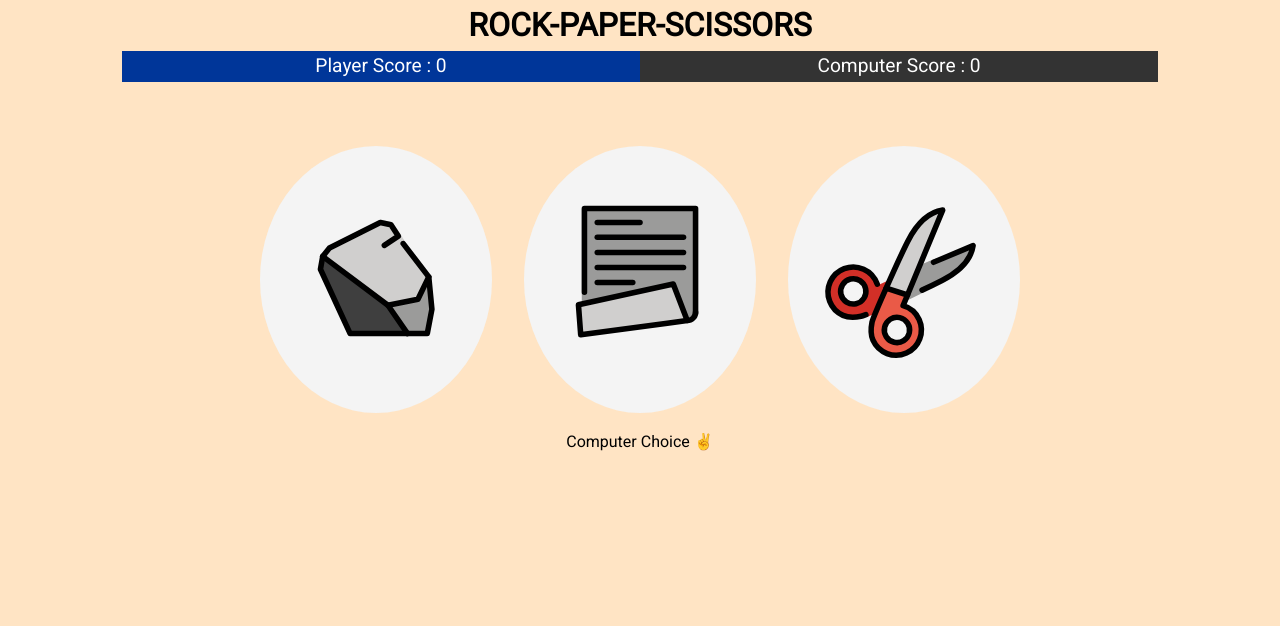
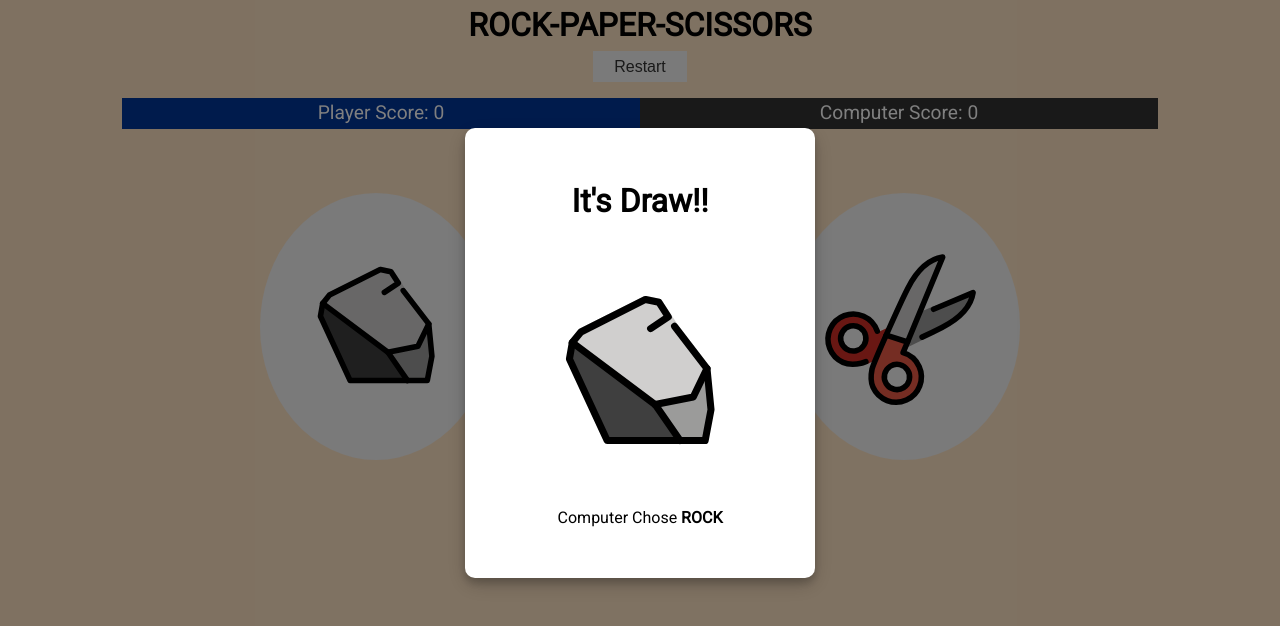
Before and after one commit to Somdotta07/js-Assignment, a plain HTML site: page index.html in a window 1280 px wide. Both pictures are taken after a click on the button 376 px from the left and 279 px from the top of the page. Drawn offline with Linux system fonts and the light colour scheme.

Commit message:
Added functionality and modal

```diff
--- a/index.html
+++ b/index.html
@@ -18,14 +18,16 @@
       </div>
       <div class="game">
         <div class="player-choices">
-          <button class="choice-btn"><img src="./images/rock.svg"></button>
-          <button class="choice-btn"><img src="./images/paper.svg"></button>
-          <button class="choice-btn"><img src="./images/scissors.svg"></button>
+          <button  class="choice-btn"><img src="./images/rock.svg" id= "rock" /></button>
+          <button class="choice-btn"><img src="./images/paper.svg"  id= "paper"  /></button>
+          <button  class="choice-btn">
+            <img src="./images/scissors.svg" id= "scissors" />
+          </button>
         </div>
       </div>
       <div class="modal">
-       <div class="modal-content">Computer Choice ✌️</div>
-       </div>
+        <div class="modal-content"></div>
+      </div>
     </div>
     <script src="script.js"></script>
   </body>
--- a/script.js
+++ b/script.js
@@ -1,56 +1,56 @@
 // Mathematical Shapes
 //a) Write a JavaScript program to find the diagonal of a square where the length of each side is 9.
 
-function findDiagonal() {
-  let sideLength = 9;
-  return Math.sqrt(2) * sideLength;
-}
+// function findDiagonal() {
+//   let sideLength = 9;
+//   return Math.sqrt(2) * sideLength;
+// }
 
-console.log(findDiagonal());
+// console.log(findDiagonal());
 // b) Write a JavaScript program to find the area of a triangle where lengths of the three of its sides are 5, 6 and 7.
 
-function areaOfTriangle() {
-  let sideA = 5,
-    sideB = 6,
-    sideC = 7;
-  let semiPerimeter = (sideA + sideB + sideC) / 2;
-  let area = 0;
-  area = Math.sqrt(
-    semiPerimeter *
-      (semiPerimeter - sideA) *
-      (semiPerimeter - sideB) *
-      (semiPerimeter - sideC),
-  );
-  const fixedArea = area.toFixed(2);
-  return fixedArea;
-}
+// function areaOfTriangle() {
+//   let sideA = 5,
+//     sideB = 6,
+//     sideC = 7;
+//   let semiPerimeter = (sideA + sideB + sideC) / 2;
+//   let area = 0;
+//   area = Math.sqrt(
+//     semiPerimeter *
+//       (semiPerimeter - sideA) *
+//       (semiPerimeter - sideB) *
+//       (semiPerimeter - sideC),
+//   );
+//   const fixedArea = area.toFixed(2);
+//   return fixedArea;
+// }
 
-console.log(areaOfTriangle());
+// console.log(areaOfTriangle());
 
-const circle = (r) => {
-  let circumference = 0,
-    surfaceArea = 0;
-  const PI = 3.14;
-  circumference = 2 * PI * r;
-  surfaceArea = PI * r ** 2;
-  return [circumference, surfaceArea];
-};
+// const circle = (r) => {
+//   let circumference = 0,
+//     surfaceArea = 0;
+//   const PI = 3.14;
+//   circumference = 2 * PI * r;
+//   surfaceArea = PI * r ** 2;
+//   return [circumference, surfaceArea];
+// };
 
-console.log(circle(4));
+// console.log(circle(4));
 
-// Conditional Statements  & Loops
+// // Conditional Statements  & Loops
 
-//a) Write a JavaScript program that accepts two integers and displays the larger of the two.
+// //a) Write a JavaScript program that accepts two integers and displays the larger of the two.
 
-function condition() {
-  let num1 = 9,
-    num2 = 5;
-  if (num1 > num2) {
-    return num1;
-  }
-}
+// function condition() {
+//   let num1 = 9,
+//     num2 = 5;
+//   if (num1 > num2) {
+//     return num1;
+//   }
+// }
 
-console.log(condition());
+// console.log(condition());
 
 //b) Write a JavaScript program that checks whether an integer is an even or an odd number.
 
@@ -66,12 +66,25 @@ console.log(condition());
 // oddEven()
 /*------------------------------------------------------------------------------------------------------------------------------------------*/
 
+//(Main JavaScript Project):
+const restart = document.querySelector(".restart-btn");
+const gameBtns = document.querySelectorAll(".choice-btn");
+const scoreBoard = document.querySelector(".score-board");
+const result = document.querySelector(".modal-content");
+const modal = document.querySelector(".modal");
+const score = {
+  playerScore: 0,
+  computerScore: 0,
+};
 
+function game(e) {
+  restart.style.display = "inline-block";
+  const playerSelection = e.target.id.toUpperCase();
+  const computerSelection = computerPlay().toUpperCase();
+  const winner = playRound(playerSelection, computerSelection);
+  finalWinner(winner, computerSelection);
+}
 
-
-
-
-//(Main JavaScript Project):
 function computerPlay() {
   let options = ["Rock", "Paper", "Scissors"];
   let random = Math.floor(Math.random() * 3);
@@ -100,51 +113,46 @@ function playRound(playerSelection, computerSelection) {
   }
 }
 
-function game() {
-  let computerScore = 0,
-    playerScore = 0;
+function finalWinner(winner, computerSelection) {
+  if (winner === "Computer Win!") {
+    score.computerScore++;
+    result.innerHTML = `
+     <h1 class="text-win"> Computer Win</h1>
+     <img src="./images/${computerSelection}.svg" id= ${computerSelection} />
+            <p>Computer Chose <strong>${computerSelection}</p>`;
+  } else if (winner === "Player Win!") {
+    score.playerScore++;
+    result.innerHTML = `
+     <h1 class="text-win"> Player Win</h1>
+     <img src="./images/${computerSelection}.svg" id= ${computerSelection} />
+     <p>Computer Chose <strong>${computerSelection}</strong></p>`;
+  } else {
+    result.innerHTML = `
+     <h1 class="text-win"> It's Draw!!</h1>
+     <img src="./images/${computerSelection}.svg" id= ${computerSelection} />
+     <p>Computer Chose <strong>${computerSelection}</strong></p>`;
+  }
+  scoreBoard.innerHTML = `
+    <p>Player Score: ${score.playerScore}</p>
+    <p>Computer Score: ${score.computerScore}</p>
+  `;
+  modal.style.display = "block";
+}
 
-  for (let i = 0; i < 5; i++) {
-    const computerSelection = computerPlay().toUpperCase();
-    // const playerSelection = prompt().toUpperCase();
-    let gameRound = playRound(playerSelection, computerSelection);
-    console.log(gameRound);
-    let winner = "Computer Win!";
-    let winnerP = "Player Win!";
-    if (gameRound === winner) {
-      computerScore++;
-      console.log(`Computer score: ${computerScore}`)
-    } else if (gameRound === winnerP) {
-      playerScore++;
-      console.log(`Player score: ${playerScore}`)
-    }
-  }
-  if (computerScore === playerScore) {
-    return "HURRAH!! DRAW!";
-  } else if (computerScore > playerScore) {
-    return "Oh! Computer Win!";
-  } else {
-    return "WELL DONE!! Player Win!!";
+function restartGame() {
+  (score.computerScore = 0), (score.playerScore = 0);
+  scoreBoard.innerHTML = `
+    <p>Player Score: 0</p>
+    <p>Computer Score: 0</p>
+  `;
+}
+
+function clearModal(e) {
+  if (e.target == modal) {
+    modal.style.display = "none";
   }
 }
 
-console.log(game());
-
-
-
-
-/*              */
-
-// const element = document.createElement(<p>"Hey I'm red!"</p>);
-// element.style.color = 'red';
-// const heading = document.createElement(<h3>"I'm a blue h3!"</h3>);
-// heading.style.color = 'blue';
-
-// const newDiv = document.createElement("div");
-// const newHeading = document.createElement(<h1>Hello!</h1>)
-// const button = document.createElement(<button>Click me</button>)
-// newDiv.appendChild(newHeading);
-// newDiv.appendChild(button)
-// const main = document.querySelector('#main');
-
-// main.appendChild(newDiv);
+gameBtns.forEach((choice) => choice.addEventListener("click", game));
+window.addEventListener("click", clearModal);
+restart.addEventListener("click", restartGame);
--- a/style.css
+++ b/style.css
@@ -98,3 +98,41 @@ body {
 height: 200px;
 width: 200px;
 }
+
+.modal {
+  display: none;
+  position: fixed;
+  z-index: 1;
+  left: 0;
+  top: 0;
+  height: 100%;
+  width: 100%;
+  overflow: auto;
+  background: rgba(0, 0, 0, 0.5);
+}
+
+.modal-content {
+  background: #fff;
+  text-align: center;
+  margin: 10% auto;
+  width: 350px;
+  border-radius: 10px;
+  padding: 3rem;
+  box-shadow: 0 5px 8px 0 rgba(0, 0, 0, 0.2), 0 7px 20px 0 rgba(0, 0, 0, 0.17);
+  animation-name: modalopen;
+  animation-duration: var(--modal-duration);
+}
+
+.modal-content h1 {
+  margin-bottom: 1rem;
+}
+
+@keyframes modalopen {
+  from {
+    opacity: 0;
+  }
+
+  to {
+    opacity: 1;
+  }
+}
```
